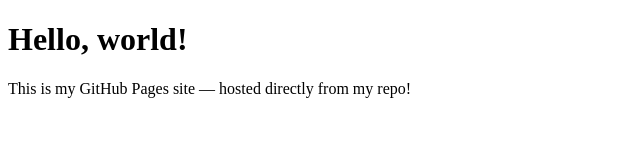
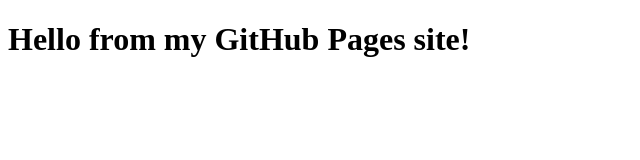
Before and after one commit to jamesbijo09876/github-actions, a plain HTML site: page index.html in a window 1280 px wide. Shown: the whole page, without its empty margins (0-640 px from the left). Drawn offline with Linux system fonts and the light colour scheme.

Commit message:
index.html

```diff
--- a/index.html
+++ b/index.html
@@ -1,10 +1,9 @@
 <!DOCTYPE html>
 <html>
 <head>
-  <title>My First GitHub Page</title>
+  <title>My GitHub Page</title>
 </head>
 <body>
-  <h1>Hello, world!</h1>
-  <p>This is my GitHub Pages site — hosted directly from my repo!</p>
+  <h1>Hello from my GitHub Pages site!</h1>
 </body>
 </html>
```
